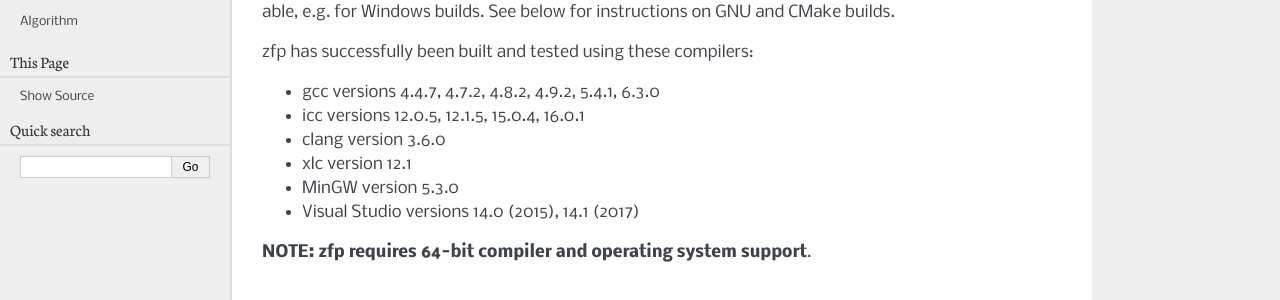
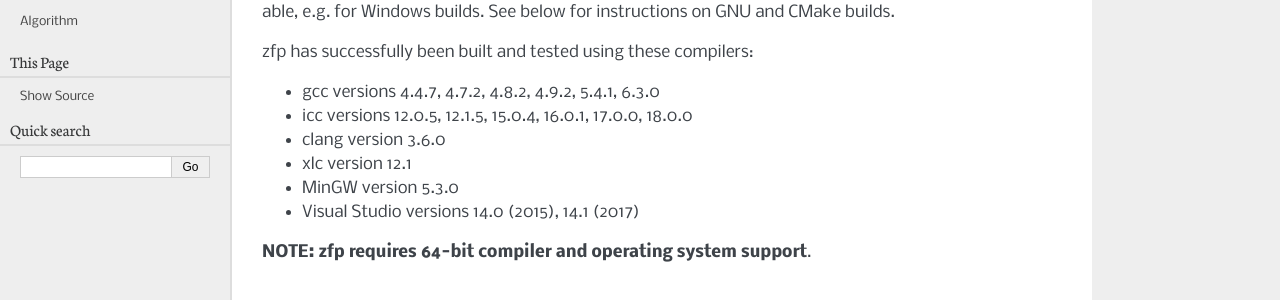
Before and after one commit to LLNL/zfp, a Sphinx documentation site: the page built from docs/source/installation.rst, in a window 1280 px wide and 900 px high. Shown: the part 278-578 px from the top of the window. Built offline with Sphinx 7.4.7, drawn with Linux system fonts in a browser that asks for light colours; formulas are drawn with MathJax 3.

Commit message:
Finalize docs

```diff
--- a/docs/source/arrays.rst
+++ b/docs/source/arrays.rst
@@ -134,7 +135,7 @@
   Decompress entire array and store at *p*, for which sufficient storage must
   have been allocated.  The uncompressed array is assumed to be contiguous
   (with default strides) and stored in the usual "row-major" order, i.e. with
-  x varying faster than y and y varying faster than z.
+  *x* varying faster than *y* and *y* varying faster than *z*.
 
 .. cpp:function:: void array::set(const Scalar* p)
 
--- a/docs/source/caching.inc
+++ b/docs/source/caching.inc
@@ -31,6 +31,7 @@
 
 By default a direct-mapped cache is used with a hash function that maps
 block indices to cache lines.  A faster but more collision prone hash
-can be enabled by defining the preprocessor macro :c:macro:`CACHE_FAST_HASH`.
+can be enabled by defining the preprocessor macro
+:c:macro:`ZFP_WITH_CACHE_FAST_HASH`.
 A two-way skew-associative cache is enabled by defining the preprocessor
-macro :c:macro:`CACHE_TWOWAY`.
+macro :c:macro:`ZFP_WITH_CACHE_TWOWAY`.
--- a/docs/source/installation.rst
+++ b/docs/source/installation.rst
@@ -20,7 +20,7 @@
 |zfp| has successfully been built and tested using these compilers:
 
 * gcc versions 4.4.7, 4.7.2, 4.8.2, 4.9.2, 5.4.1, 6.3.0
-* icc versions 12.0.5, 12.1.5, 15.0.4, 16.0.1
+* icc versions 12.0.5, 12.1.5, 15.0.4, 16.0.1, 17.0.0, 18.0.0
 * clang version 3.6.0
 * xlc version 12.1
 * MinGW version 5.3.0
```
Also changed, not shown: other parts of docs/source/arrays.rst (+2 -1 lines), README.md (+1 -1 lines).
